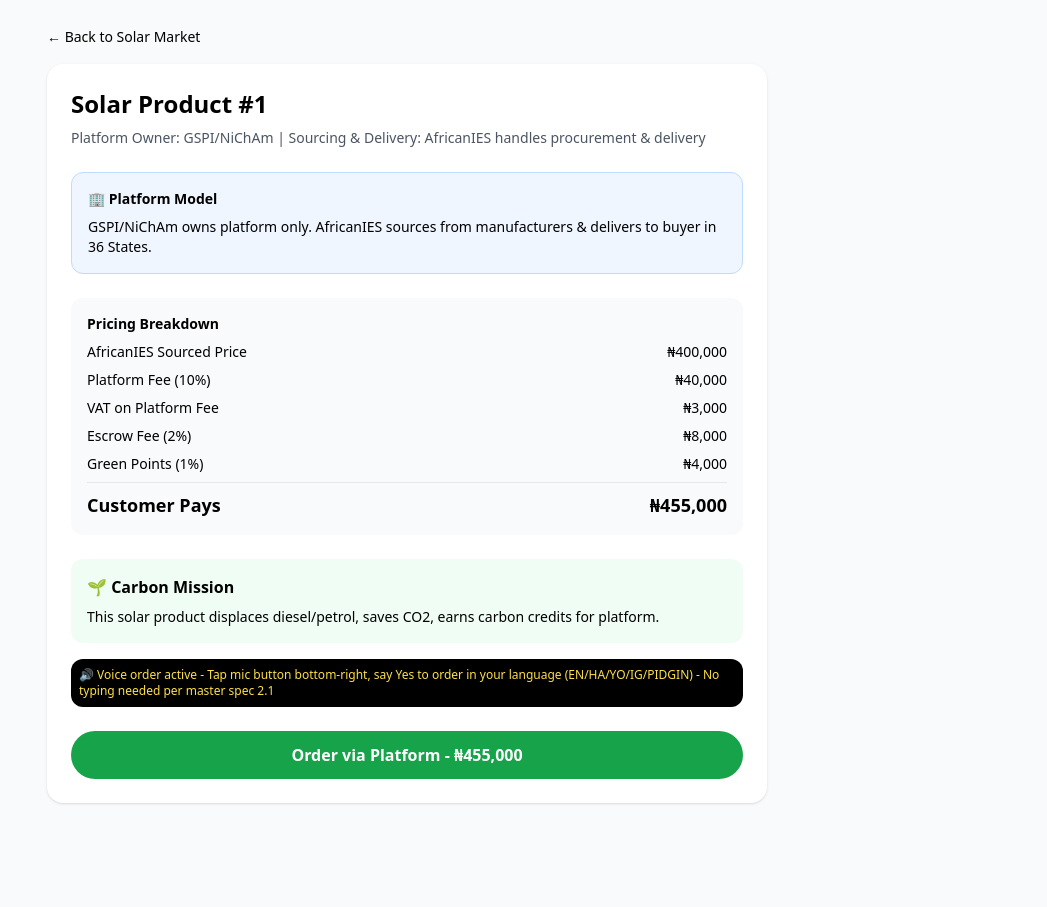
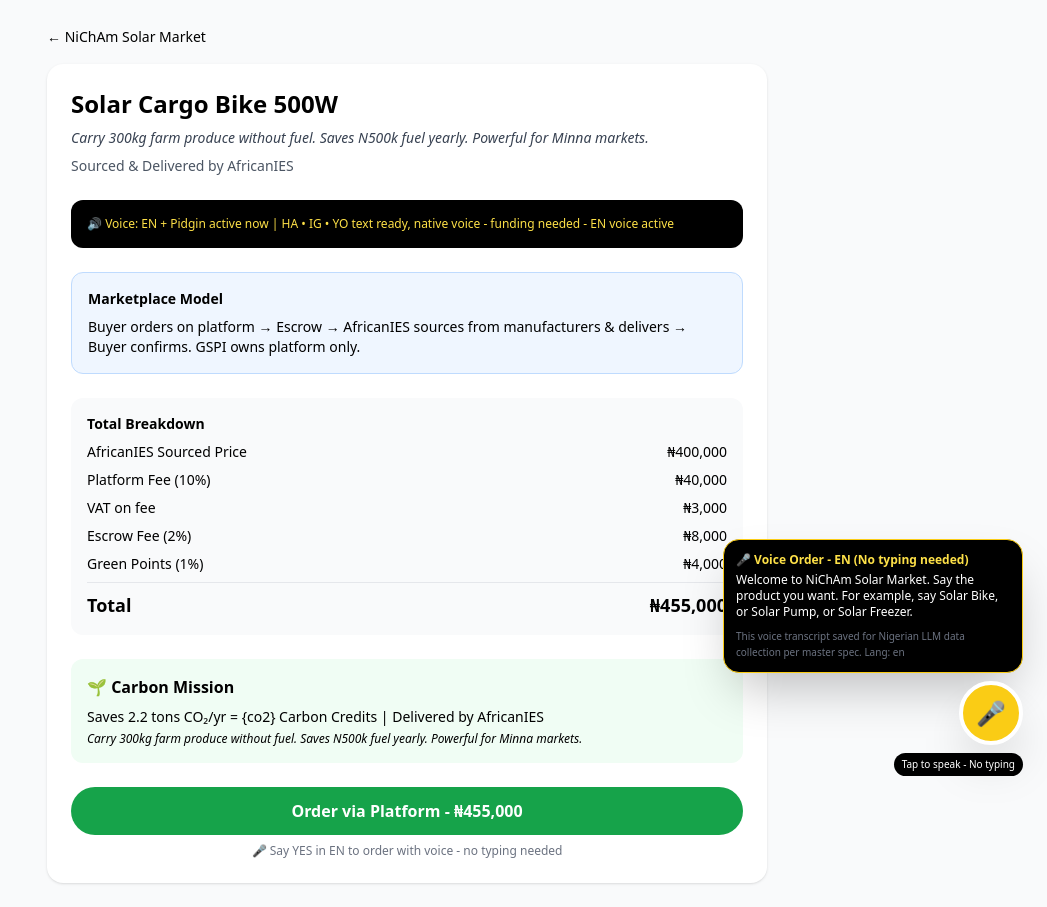
Before and after one commit to gspiassociatesltd/nicham-trade, a Next.js app: page /product/1 in a window 1280 px wide. Shown: the whole page, without its empty margins (233-1280 px from the left). Before the commit the page ends 827 px from the top, so only its background shows below. Built offline with nearby package versions, Linux system fonts and the light colour scheme.

Commit message:
Add files via upload

```diff
--- a/app/page.tsx
+++ b/app/page.tsx
@@ -1,8 +1,8 @@
 'use client'
-import { useState } from 'react'
+import { useState, useEffect } from 'react'
 import { translations, productTranslations } from '../lib/i18n'
+import LangToggle from '../components/LangToggle'
 import VoiceOrder from '../components/VoiceOrder'
-import LangToggle from '../components/LangToggle'
 
 const productsMeta = [
   { id: 1, basePrice: 400000, co2: 2.2, img: "🚲", category: "Mobility" },
@@ -27,10 +27,23 @@
 
 export default function Home() {
   const [lang, setLang] = useState('en')
+  useEffect(() => {
+    const saved = localStorage.getItem('nicham_lang')
+    if (saved) setLang(saved)
+  }, [])
+  const handleLang = (l: string) => {
+    setLang(l)
+    localStorage.setItem('nicham_lang', l)
+  }
+
   const t = translations[lang] || translations.en
   const pT = productTranslations[lang] || productTranslations.en
-
-  const voiceProducts = productsMeta.map(m => ({ id: m.id, name: (productTranslations[lang] || productTranslations.en)[m.id].name, intro: (productTranslations[lang] || productTranslations.en)[m.id].intro, basePrice: m.basePrice }))
+  const voiceProducts = productsMeta.map(m => ({
+    id: m.id,
+    name: (productTranslations[lang] || productTranslations.en)[m.id].name,
+    intro: (productTranslations[lang] || productTranslations.en)[m.id].intro,
+    basePrice: m.basePrice
+  }))
 
   return (
     <main className="min-h-screen">
@@ -39,7 +52,7 @@
           <h1 className="text-xl font-black">☀️ {t.title}</h1>
           <p className="text-xs text-yellow-300">{t.headerSub}</p>
         </div>
-        <LangToggle lang={lang} setLang={setLang} />
+        <LangToggle lang={lang} setLang={handleLang} />
       </header>
 
       <div className="bg-green-700 text-white text-center p-2 text-sm font-bold">
@@ -54,7 +67,6 @@
         <h2 className="text-3xl font-black mb-2">{t.subtitle}</h2>
         <p className="text-gray-600 mb-2">{t.desc}</p>
         <p className="text-xs text-gray-500 max-w-3xl mx-auto">{t.howItWorks}</p>
-
         <div className="flex gap-2 justify-center flex-wrap mt-4">
           <button className="px-4 py-2 bg-black text-white rounded-full text-sm font-bold">☀️ {t.btnSolar}</button>
           <button className="px-4 py-2 bg-white border-2 border-black rounded-full text-sm font-bold">🛒 {t.btnAfricanIES}</button>
@@ -65,9 +77,7 @@
         {productsMeta.map(meta=>{
           const pr = calcPricing(meta.basePrice)
           const prod = pT[meta.id]
-          const voiceProducts = productsMeta.map(m => ({ id: m.id, name: (productTranslations[lang] || productTranslations.en)[m.id].name, intro: (productTranslations[lang] || productTranslations.en)[m.id].intro, basePrice: m.basePrice }))
-
-  return (
+          return (
           <div key={meta.id} className="bg-white rounded-2xl shadow p-4 hover:shadow-xl transition border">
             <a href={`/product/${meta.id}?lang=${lang}`}>
               <div className="text-5xl mb-3">{meta.img}</div>
@@ -91,8 +101,7 @@
             </div>
             <div className="mt-2 flex gap-1">
               <span className="text-[10px] text-gray-400">{t.share}:</span>
-              <a href={`https://wa.me/?text=${encodeURIComponent(prod.name + ' - ' + prod.intro)}`} target="_blank" className="text-xs bg-green-500 text-white px-2 py-1 rounded-full">WhatsApp</a>
-              <a href={`https://www.facebook.com/sharer/sharer.php?u=https://nicham-trade.vercel.app`} target="_blank" className="text-xs bg-blue-600 text-white px-2 py-1 rounded-full">FB</a>
+              <a href={`https://wa.me/?text=${encodeURIComponent(prod.name)}`} target="_blank" className="text-xs bg-green-500 text-white px-2 py-1 rounded-full">WhatsApp</a>
               <a href={`https://www.youtube.com/@godwinabaniwo6755`} target="_blank" className="text-xs bg-red-600 text-white px-2 py-1 rounded-full">YouTube</a>
             </div>
           </div>
@@ -106,10 +115,7 @@
             <div className="bg-gray-900 rounded-xl p-4">
               <h4 className="font-bold mb-2">{t.footerMarket}</h4>
               <div className="space-y-1">
-                <div>{t.footerMarket1}</div>
-                <div>{t.footerMarket2}</div>
-                <div>{t.footerMarket3}</div>
-                <div>{t.footerMarket4}</div>
+                <div>{t.footerMarket1}</div><div>{t.footerMarket2}</div><div>{t.footerMarket3}</div><div>{t.footerMarket4}</div>
               </div>
             </div>
             <div className="bg-gray-900 rounded-xl p-4">
@@ -117,25 +123,20 @@
               <div className="space-y-1">
                 <a href="https://facebook.com/abaniwog" target="_blank" className="block hover:text-yellow-300">Facebook: abaniwog</a>
                 <a href="https://instagram.com/gspiassociatesltd" target="_blank" className="block hover:text-yellow-300">Instagram: gspiassociatesltd</a>
-                <a href="https://threads.net/@gspiassociatesltd" target="_blank" className="block hover:text-yellow-300">Threads: @gspiassociatesltd</a>
                 <a href="https://www.youtube.com/@godwinabaniwo6755" target="_blank" className="block hover:text-red-400">YouTube: @godwinabaniwo6755</a>
               </div>
             </div>
             <div className="bg-gray-900 rounded-xl p-4">
               <h4 className="font-bold mb-2">{t.footerMission}</h4>
               <div className="space-y-1">
-                <div>{t.footerMission1}</div>
-                <div>{t.footerMission2}</div>
-                <div>{t.footerMission3}</div>
-                <div>{t.footerMission4}</div>
+                <div>{t.footerMission1}</div><div>{t.footerMission2}</div><div>{t.footerMission3}</div><div>{t.footerMission4}</div>
               </div>
             </div>
           </div>
-          <div className="text-center mt-6 text-[10px] text-gray-500">
-            {t.copyright}
-          </div>
+          <div className="text-center mt-6 text-[10px] text-gray-500">{t.copyright}</div>
         </div>
       </section>
+
       <VoiceOrder lang={lang} products={voiceProducts} />
     </main>
   )
--- a/app/product/[id]/page.tsx
+++ b/app/product/[id]/page.tsx
@@ -1,10 +1,31 @@
 'use client'
 import { useState, useEffect } from 'react'
-import { translations } from '../../../lib/i18n'
+import { useSearchParams } from 'next/navigation'
+import { translations, productTranslations } from '../../../lib/i18n'
+import VoiceOrder from '../../../components/VoiceOrder'
 
 const basePrices: any = {1:400000,2:280000,3:240000,4:2200000,5:3400000,6:130000,7:160000,8:1050000,9:250000}
+const co2Vals: any = {1:2.2,2:3.0,3:4.0,4:8.5,5:6.0,6:1.5,7:5.0,8:5.5,9:1.8}
 
 export default function ProductPage({ params }: { params: { id: string } }) {
+  const searchParams = useSearchParams()
+  const urlLang = searchParams.get('lang')
+  const [lang, setLang] = useState(urlLang || 'en')
+
+  useEffect(() => {
+    const saved = localStorage.getItem('nicham_lang')
+    if (urlLang) {
+      setLang(urlLang)
+      localStorage.setItem('nicham_lang', urlLang)
+    } else if (saved) {
+      setLang(saved)
+    }
+  }, [urlLang])
+
+  const t = translations[lang] || translations.en
+  const pT = productTranslations[lang] || productTranslations.en
+  const prodTrans = pT[params.id] || pT[1]
+
   const base = basePrices[params.id] || 400000
   const platformFee = Math.round(base * 0.10)
   const vat = Math.round(platformFee * 0.075)
@@ -12,38 +33,47 @@
   const greenPoints = Math.round(base * 0.01)
   const total = base + platformFee + vat + escrowFee + greenPoints
 
+  const voiceProducts = [{ id: parseInt(params.id), name: prodTrans.name, intro: prodTrans.intro, basePrice: base }]
+
   return (
     <main className="p-6 max-w-3xl mx-auto">
-      <a href="/" className="text-sm">← Back to Solar Market</a>
+      <a href={`/?lang=${lang}`} className="text-sm">← {t.btnSolar}</a>
       <div className="bg-white rounded-2xl shadow p-6 mt-4">
-        <h1 className="text-2xl font-black">Solar Product #{params.id}</h1>
-        <p className="mt-2 text-sm text-gray-600">Platform Owner: GSPI/NiChAm | Sourcing & Delivery: AfricanIES handles procurement & delivery</p>
+        <h1 className="text-2xl font-black">{prodTrans.name}</h1>
+        <p className="mt-2 text-sm italic text-gray-700">{prodTrans.intro}</p>
+        <p className="mt-2 text-sm text-gray-600">{prodTrans.sourced}</p>
+
+        <div className="mt-6 p-4 bg-black text-yellow-300 rounded-xl text-xs">
+          🔊 {t.voiceBar} - {lang.toUpperCase()} voice active
+        </div>
 
         <div className="mt-6 p-4 bg-blue-50 rounded-xl text-sm border border-blue-200">
-          <h3 className="font-bold">🏢 Platform Model</h3>
-          <p className="mt-2">GSPI/NiChAm owns platform only. AfricanIES sources from manufacturers & delivers to buyer in 36 States.</p>
+          <h3 className="font-bold">{t.footerMarket}</h3>
+          <p className="mt-2">{t.howItWorks}</p>
         </div>
 
         <div className="mt-6 p-4 bg-gray-50 rounded-xl text-sm">
-          <h3 className="font-bold mb-2">Pricing Breakdown</h3>
+          <h3 className="font-bold mb-2">{t.priceTotal} Breakdown</h3>
           <div className="space-y-2">
-            <div className="flex justify-between"><span>AfricanIES Sourced Price</span><span>₦{base.toLocaleString()}</span></div>
-            <div className="flex justify-between"><span>Platform Fee (10%)</span><span>₦{platformFee.toLocaleString()}</span></div>
-            <div className="flex justify-between"><span>VAT on Platform Fee</span><span>₦{vat.toLocaleString()}</span></div>
-            <div className="flex justify-between"><span>Escrow Fee (2%)</span><span>₦{escrowFee.toLocaleString()}</span></div>
-            <div className="flex justify-between"><span>Green Points (1%)</span><span>₦{greenPoints.toLocaleString()}</span></div>
-            <div className="flex justify-between font-black text-lg border-t pt-2"><span>Customer Pays</span><span>₦{total.toLocaleString()}</span></div>
+            <div className="flex justify-between"><span>{t.priceSourced}</span><span>₦{base.toLocaleString()}</span></div>
+            <div className="flex justify-between"><span>{t.pricePlatform} (10%)</span><span>₦{platformFee.toLocaleString()}</span></div>
+            <div className="flex justify-between"><span>{t.priceVAT}</span><span>₦{vat.toLocaleString()}</span></div>
+            <div className="flex justify-between"><span>{t.priceEscrow} (2%)</span><span>₦{escrowFee.toLocaleString()}</span></div>
+            <div className="flex justify-between"><span>{t.priceGreen} (1%)</span><span>₦{greenPoints.toLocaleString()}</span></div>
+            <div className="flex justify-between font-black text-lg border-t pt-2"><span>{t.priceTotal}</span><span>₦{total.toLocaleString()}</span></div>
           </div>
         </div>
 
         <div className="mt-6 p-4 bg-green-50 rounded-xl">
-          <h3 className="font-bold">🌱 Carbon Mission</h3>
-          <p className="text-sm mt-2">This solar product displaces diesel/petrol, saves CO2, earns carbon credits for platform.</p>
+          <h3 className="font-bold">🌱 {t.footerMission}</h3>
+          <p className="text-sm mt-2">{prodTrans.co2Text.replace('{co2}', (co2Vals[params.id]||2.2).toString())}</p>
+          <p className="text-xs mt-1 italic">{prodTrans.intro}</p>
         </div>
 
-        <div className="mt-4 bg-black text-yellow-300 p-2 rounded-xl text-xs">🔊 Voice order active - Tap mic button bottom-right, say Yes to order in your language (EN/HA/YO/IG/PIDGIN) - No typing needed per master spec 2.1</div>
-        <button className="mt-6 w-full bg-green-600 text-white py-3 rounded-full font-bold">Order via Platform - ₦{total.toLocaleString()}</button>
+        <button className="mt-6 w-full bg-green-600 text-white py-3 rounded-full font-bold">{t.cta} - ₦{total.toLocaleString()}</button>
+        <div className="mt-2 text-center text-xs text-gray-500">🎤 Say YES in {lang.toUpperCase()} to order with voice - no typing needed</div>
       </div>
+      <VoiceOrder lang={lang} products={voiceProducts} />
     </main>
   )
 }
```
